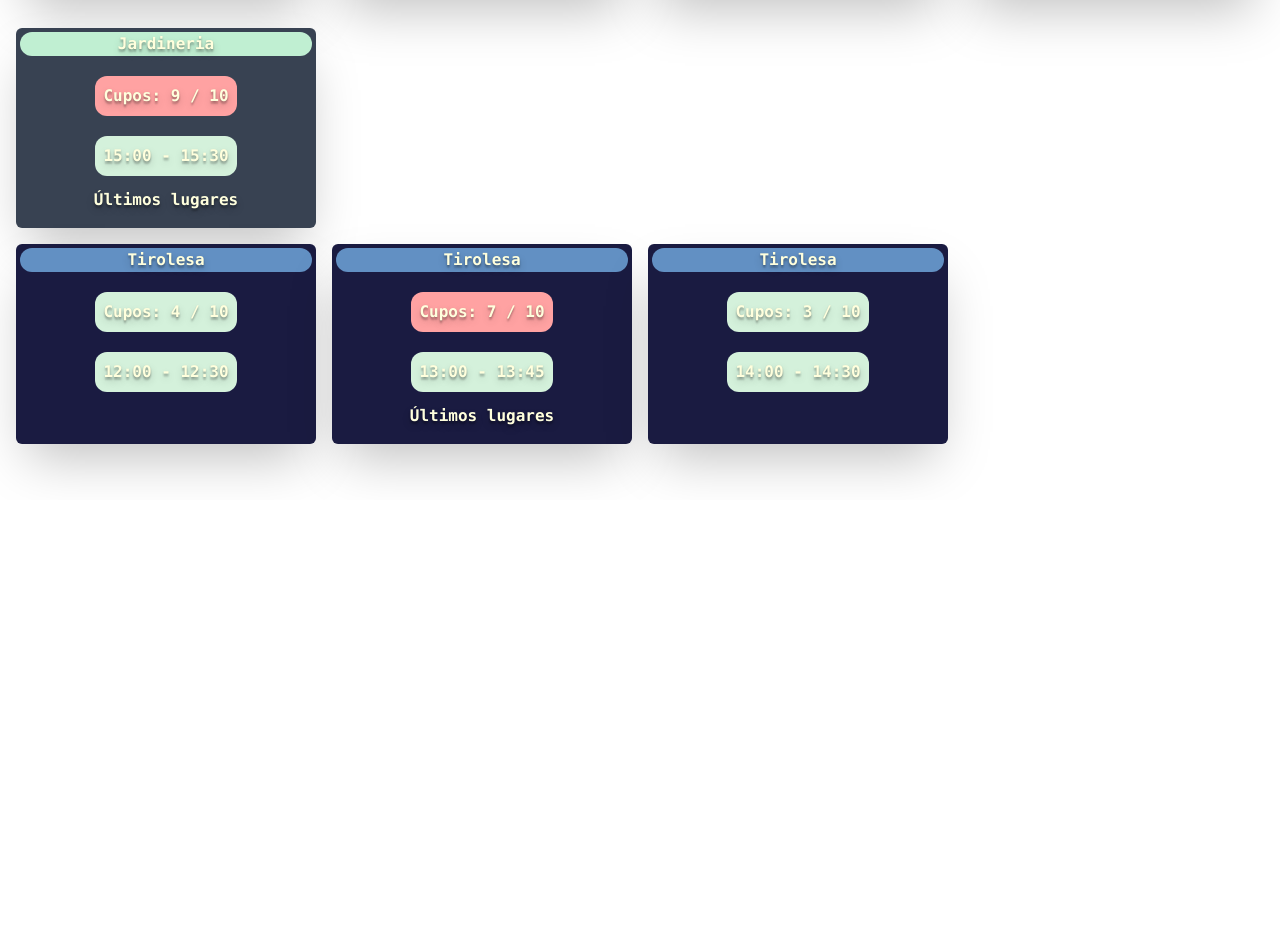
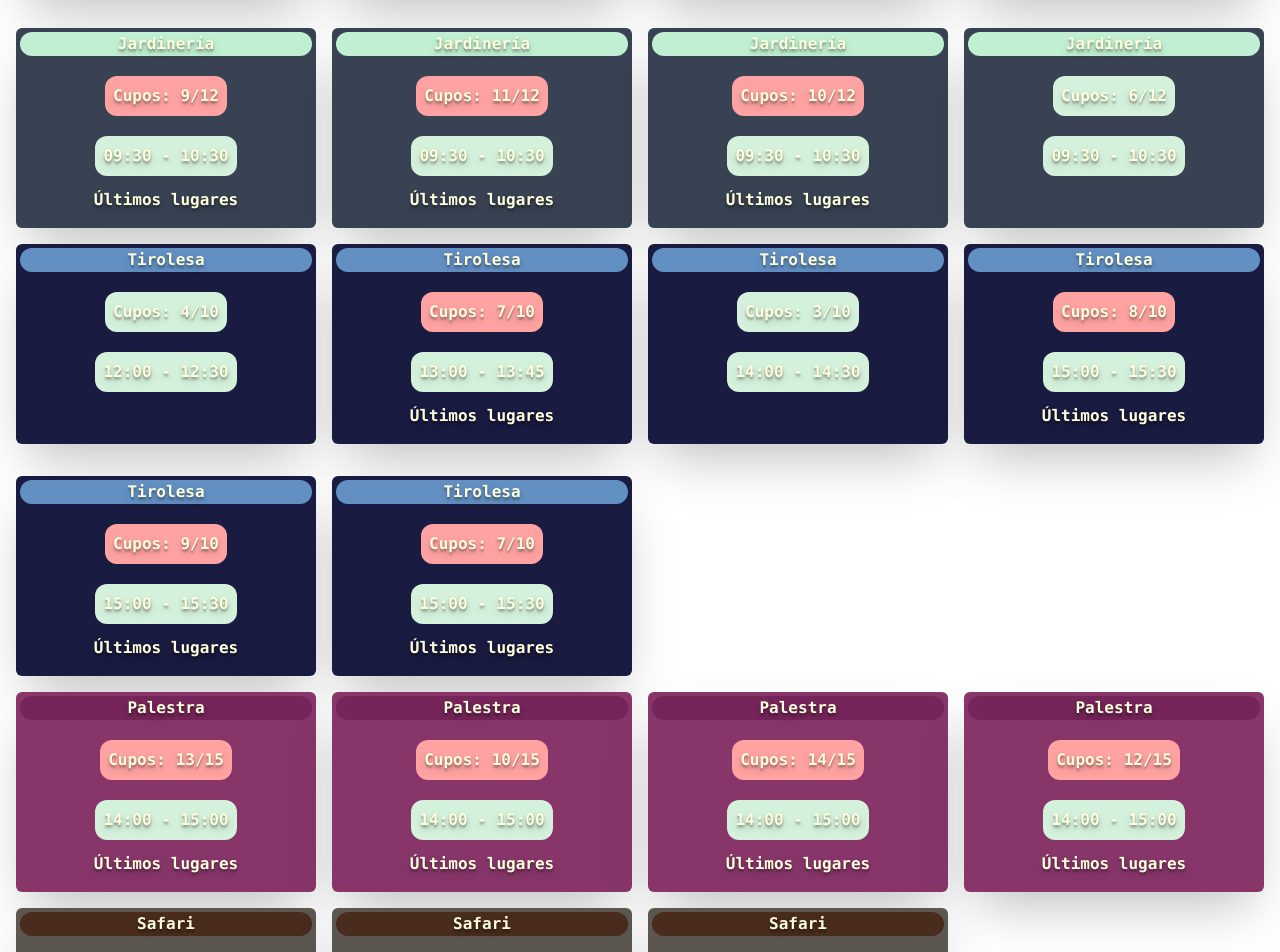
Before and after one commit to Segu1/ISW_EHP_GRUPO_7, a React (Vite) app in the folder EHP_PRODUCTO/EHP_Implementación/Código/Frontend/ehp-us-inscribirse-en-actividad/: page /actividades in a window 1280 px wide. Shown: the part 300-1252 px from the top of the page. Before the commit the page ends 800 px from the top, so only its background shows below. Built offline with nearby package versions, Linux system fonts and the light colour scheme.

Commit message:
terminando de estilar actividades

```diff
--- a/EHP_PRODUCTO/EHP_Implementación/Código/Frontend/ehp-us-inscribirse-en-actividad/src/Components/Actividades.jsx
+++ b/EHP_PRODUCTO/EHP_Implementación/Código/Frontend/ehp-us-inscribirse-en-actividad/src/Components/Actividades.jsx
@@ -4,7 +4,7 @@ function Actividades() {
   const datos = [
     {
         id: 1,
-        nombre: "Jardineria",
+        nombre: "Jardinería",
         cupos: 10,
         desde: "2025-05-11T10:48",
         hasta: "2025-05-11T11:30",
@@ -12,7 +12,7 @@ function Actividades() {
     },
     {
         id: 2,
-        nombre: "Jardineria",
+        nombre: "Jardinería",
         cupos: 10,
         desde: "2025-05-11T12:00",
         hasta: "2025-05-11T12:30",
@@ -20,7 +20,7 @@ function Actividades() {
     },
     {
         id: 3,
-        nombre: "Jardineria",
+        nombre: "Jardinería",
         cupos: 10,
         desde: "2025-05-11T13:00",
         hasta: "2025-05-11T13:45",
@@ -28,7 +28,7 @@ function Actividades() {
     },
     {
         id: 4,
-        nombre: "Jardineria",
+        nombre: "Jardinería",
         cupos: 10,
         desde: "2025-05-11T14:00",
         hasta: "2025-05-11T14:30",
@@ -36,7 +36,7 @@ function Actividades() {
     },
     {
         id: 5,
-        nombre: "Jardineria",
+        nombre: "Jardinería",
         cupos: 10,
         desde: "2025-05-11T15:00",
         hasta: "2025-05-11T15:30",
@@ -97,6 +97,166 @@ function Actividades() {
     desde: "2025-05-11T15:00",
     hasta: "2025-05-11T15:30",
     inscriptos: 10
+},
+  {
+  id: 12,
+  nombre: "Tirolesa",
+  cupos: 10,
+  desde: "2025-05-11T15:00",
+  hasta: "2025-05-11T15:30",
+  inscriptos: 10
+},
+{
+  id: 13,
+  nombre: "Safari",
+  cupos: 8,
+  desde: "2025-05-12T10:00",
+  hasta: "2025-05-12T11:00",
+  inscriptos: 6
+},
+{
+  id: 14,
+  nombre: "Jardinería",
+  cupos: 12,
+  desde: "2025-05-13T09:30",
+  hasta: "2025-05-13T10:30",
+  inscriptos: 9
+},
+{
+  id: 15,
+  nombre: "Palestra",
+  cupos: 15,
+  desde: "2025-05-14T14:00",
+  hasta: "2025-05-14T15:00",
+  inscriptos: 13
+},
+{
+  id: 16,
+  nombre: "Tirolesa",
+  cupos: 10,
+  desde: "2025-05-15T15:00",
+  hasta: "2025-05-15T15:30",
+  inscriptos: 8
+},
+{
+  id: 17,
+  nombre: "Safari",
+  cupos: 8,
+  desde: "2025-05-16T10:00",
+  hasta: "2025-05-16T11:00",
+  inscriptos: 5
+},
+{
+  id: 18,
+  nombre: "Jardinería",
+  cupos: 12,
+  desde: "2025-05-17T09:30",
+  hasta: "2025-05-17T10:30",
+  inscriptos: 12
+},
+{
+  id: 19,
+  nombre: "Palestra",
+  cupos: 15,
+  desde: "2025-05-18T14:00",
+  hasta: "2025-05-18T15:00",
+  inscriptos: 10
+},
+{
+  id: 20,
+  nombre: "Tirolesa",
+  cupos: 10,
+  desde: "2025-05-19T15:00",
+  hasta: "2025-05-19T15:30",
+  inscriptos: 9
+},
+{
+  id: 21,
+  nombre: "Safari",
+  cupos: 8,
+  desde: "2025-05-20T10:00",
+  hasta: "2025-05-20T11:00",
+  inscriptos: 8
+},
+{
+  id: 22,
+  nombre: "Jardinería",
+  cupos: 12,
+  desde: "2025-05-21T09:30",
+  hasta: "2025-05-21T10:30",
+  inscriptos: 11
+},
+{
+  id: 23,
+  nombre: "Palestra",
+  cupos: 15,
+  desde: "2025-05-22T14:00",
+  hasta: "2025-05-22T15:00",
+  inscriptos: 14
+},
+{
+  id: 24,
+  nombre: "Tirolesa",
+  cupos: 10,
+  desde: "2025-05-23T15:00",
+  hasta: "2025-05-23T15:30",
+  inscriptos: 7
+},
+{
+  id: 25,
+  nombre: "Safari",
+  cupos: 8,
+  desde: "2025-05-24T10:00",
+  hasta: "2025-05-24T11:00",
+  inscriptos: 8
+},
+{
+  id: 26,
+  nombre: "Jardinería",
+  cupos: 12,
+  desde: "2025-05-25T09:30",
+  hasta: "2025-05-25T10:30",
+  inscriptos: 10
+},
+{
+  id: 27,
+  nombre: "Palestra",
+  cupos: 15,
+  desde: "2025-05-26T14:00",
+  hasta: "2025-05-26T15:00",
+  inscriptos: 12
+},
+{
+  id: 28,
+  nombre: "Tirolesa",
+  cupos: 10,
+  desde: "2025-05-27T15:00",
+  hasta: "2025-05-27T15:30",
+  inscriptos: 10
+},
+{
+  id: 29,
+  nombre: "Safari",
+  cupos: 8,
+  desde: "2025-05-28T10:00",
+  hasta: "2025-05-28T11:00",
+  inscriptos: 7
+},
+{
+  id: 30,
+  nombre: "Jardinería",
+  cupos: 12,
+  desde: "2025-05-29T09:30",
+  hasta: "2025-05-29T10:30",
+  inscriptos: 6
+},
+{
+  id: 31,
+  nombre: "Palestra",
+  cupos: 15,
+  desde: "2025-05-30T14:00",
+  hasta: "2025-05-30T15:00",
+  inscriptos: 15
 }
 ];
 
@@ -131,7 +291,7 @@ function Actividades() {
         <Navbar site="Actividades" />
         {/* Jardinería */}
         <div className="grid grid-cols-1 sm:grid-cols-2 md:grid-cols-3 lg:grid-cols-4 gap-4 mx-auto px-4 sm:h-1/8">
-          {transformData(datos, "Jardineria").map((jardineria) => (
+          {transformData(datos, "Jardinería").map((jardineria) => (
             <div
               key={jardineria.id}
               className="font-mono relative bg-[#384252] shadow-2xl mb-4 rounded-md font-semibold w-full text-center p-1 hover:bg-[#8cd19d] hover:p-3"
@@ -139,7 +299,7 @@ function Actividades() {
               <div className="text-[#ffffdd] group text-shadow-lg/20">
                 <p className="inline-block relative mr-50 bg-[#c0efd2] w-full rounded-2xl">{jardineria.nombre}</p>
                 <p className={`inline-block m-5 ${jardineria.inscriptos <= (jardineria.cupos * 0.6) ? 'bg-[#d4f1db]' : 'bg-red-300'} rounded-xl p-2`}>
-                  Cupos: {jardineria.inscriptos} / {jardineria.cupos}
+                  Cupos: {jardineria.inscriptos}/{jardineria.cupos}
                 </p>
                 <p className="inline-block bg-[#d4f1db] rounded-xl p-2">{getFormatedDate(jardineria.desde)} - {getFormatedDate(jardineria.hasta)}</p>
                 {jardineria.inscriptos <= (jardineria.cupos * 0.6) ? <p></p> : <p className="p-1 group-hover:bg-[#384252] rounded-2xl m-2">Últimos lugares</p>}
@@ -158,7 +318,7 @@ function Actividades() {
               <div className="text-[#ffffdd] group text-shadow-lg/20">
                 <p className="inline-block relative mr-50 bg-[#6290C3] w-full rounded-2xl">{tirolesa.nombre}</p>
                 <p className={`inline-block m-5 ${tirolesa.inscriptos <= (tirolesa.cupos * 0.6) ? 'bg-[#d4f1db]' : 'bg-red-300'} rounded-xl p-2`}>
-                  Cupos: {tirolesa.inscriptos} / {tirolesa.cupos}
+                  Cupos: {tirolesa.inscriptos}/{tirolesa.cupos}
                 </p>
                 <p className="inline-block bg-[#d4f1db] rounded-xl p-2">{getFormatedDate(tirolesa.desde)} - {getFormatedDate(tirolesa.hasta)}</p>
                 {tirolesa.inscriptos <= (tirolesa.cupos * 0.6) ? <p></p> : <p className="p-1 group-hover:bg-[#384252] rounded-2xl m-2">Últimos lugares</p>}
@@ -174,12 +334,12 @@ function Actividades() {
           {transformData(datos, "Palestra").map((palestra) => (
             <div
               key={palestra.id}
-              className="font-mono relative bg-[#1A1B41] shadow-2xl mb-4 rounded-md font-semibold w-full text-center p-1 hover:bg-[#8cd19d] hover:p-3"
+              className="font-mono relative bg-[#88366a] shadow-2xl mb-4 rounded-md font-semibold w-full text-center p-1 hover:bg-[#8cd19d] hover:p-3"
             >
               <div className="text-[#ffffdd] group text-shadow-lg/20">
-                <p className="inline-block relative mr-50 bg-[#6290C3] w-full rounded-2xl">{tirolesa.nombre}</p>
+                <p className="inline-block relative mr-50 bg-[#752559] w-full rounded-2xl">{palestra.nombre}</p>
                 <p className={`inline-block m-5 ${palestra.inscriptos <= (palestra.cupos * 0.6) ? 'bg-[#d4f1db]' : 'bg-red-300'} rounded-xl p-2`}>
-                  Cupos: {palestra.inscriptos} / {tirolesa.cupos}
+                  Cupos: {palestra.inscriptos}/{palestra.cupos}
                 </p>
                 <p className="inline-block bg-[#d4f1db] rounded-xl p-2">{getFormatedDate(palestra.desde)} - {getFormatedDate(palestra.hasta)}</p>
                 {palestra.inscriptos <= (palestra.cupos * 0.6) ? <p></p> : <p className="p-1 group-hover:bg-[#384252] rounded-2xl m-2">Últimos lugares</p>}
@@ -188,39 +348,21 @@ function Actividades() {
           ))}
         </div>
 
-          {/* Palestra */}
-          <div className="grid grid-cols-1 sm:grid-cols-2 md:grid-cols-3 lg:grid-cols-4 gap-4 mx-auto px-4 ">
-          {transformData(datos, "Palestra").filter(activity => (Number(p.inscriptos) < Number(p.cupos) || palestra.desde) ).map((palestra) => (
-            <div
-              key={palestra.id}
-              className={`font-mono relative bg-[#1A1B41] shadow-2xl mb-4 rounded-md font-semibold w-full text-center p-1 hover:bg-[#8cd19d] hover:p-3`}
-            >
-              <div className="text-[#ffffdd] group text-shadow-lg/20">
-                <p className="inline-block relative mr-50 bg-[#6290C3] w-full rounded-2xl">{tirolesa.nombre}</p>
-                <p className={`inline-block m-5 ${palestra.inscriptos <= (palestra.cupos * 0.6) ? 'bg-[#d4f1db]' : 'bg-red-300'} rounded-xl p-2`}>
-                  Cupos: {palestra.inscriptos} / {palestra.cupos}
-                </p>
-                <p className="inline-block bg-[#d4f1db] rounded-xl p-2">{getFormatedDate(palestra.desde)} - {getFormatedDate(palestra.hasta)}</p>
-                {palestra.inscriptos <= (palestra.cupos * 0.6) ? <p></p> : <p className="p-1 group-hover:bg-[#384252] rounded-2xl m-2">Últimos lugares</p>}
-              </div>
-            </div>
-          ))}
-        </div>
 
           {/* Safari */}
               <div className="grid grid-cols-1 sm:grid-cols-2 md:grid-cols-3 lg:grid-cols-4 gap-4 mx-auto px-4 ">
           {transformData(datos, "Safari").map((safari) => (
             <div
               key={safari.id}
-              className="font-mono relative bg-[#1A1B41] shadow-2xl mb-4 rounded-md font-semibold w-full text-center p-1 hover:bg-[#8cd19d] hover:p-3"
+              className="font-mono relative bg-[#5B5750] shadow-2xl mb-4 rounded-md font-semibold w-full text-center p-1 hover:bg-[#8cd19d] hover:p-3"
             >
               <div className="text-[#ffffdd] group text-shadow-lg/20">
-                <p className="inline-block relative mr-50 bg-[#6290C3] w-full rounded-2xl">{safari.nombre}</p>
-                <p className={`inline-block m-5 ${safari.inscriptos <= (safari.cupos * 0.6) ? 'bg-[#d4f1db]' : 'bg-red-300'} rounded-xl p-2`}>
-                  Cupos: {safari.inscriptos} / {safari.cupos}
+                <p className="inline-block relative mr-50 bg-[#492C1D] w-full rounded-2xl">{safari.nombre}</p>
+                <p className={`inline-block m-5 ${safari.inscriptos <= (safari.cupos * 0.7) ? 'bg-[#d4f1db]' : 'bg-red-300'} rounded-xl p-2`}>
+                  Cupos: {safari.inscriptos}/{safari.cupos}
                 </p>
-                <p className="inline-block bg-[#d4f1db] rounded-xl p-2">{getFormatedDate(palestra.desde)} - {getFormatedDate(palestra.hasta)}</p>
-                {palestra.inscriptos <= (palestra.cupos * 0.6) ? <p></p> : <p className="p-1 group-hover:bg-[#384252] rounded-2xl m-2">Últimos lugares</p>}
+                <p className="inline-block bg-[#d4f1db] rounded-xl p-2">{getFormatedDate(safari.desde)} - {getFormatedDate(safari.hasta)}</p>
+                {safari.inscriptos <= (safari.cupos * 0.7) ? <p></p> : <p className="p-1 group-hover:bg-[#384252] rounded-2xl m-2">Últimos lugares</p>}
               </div>
             </div>
 
```
